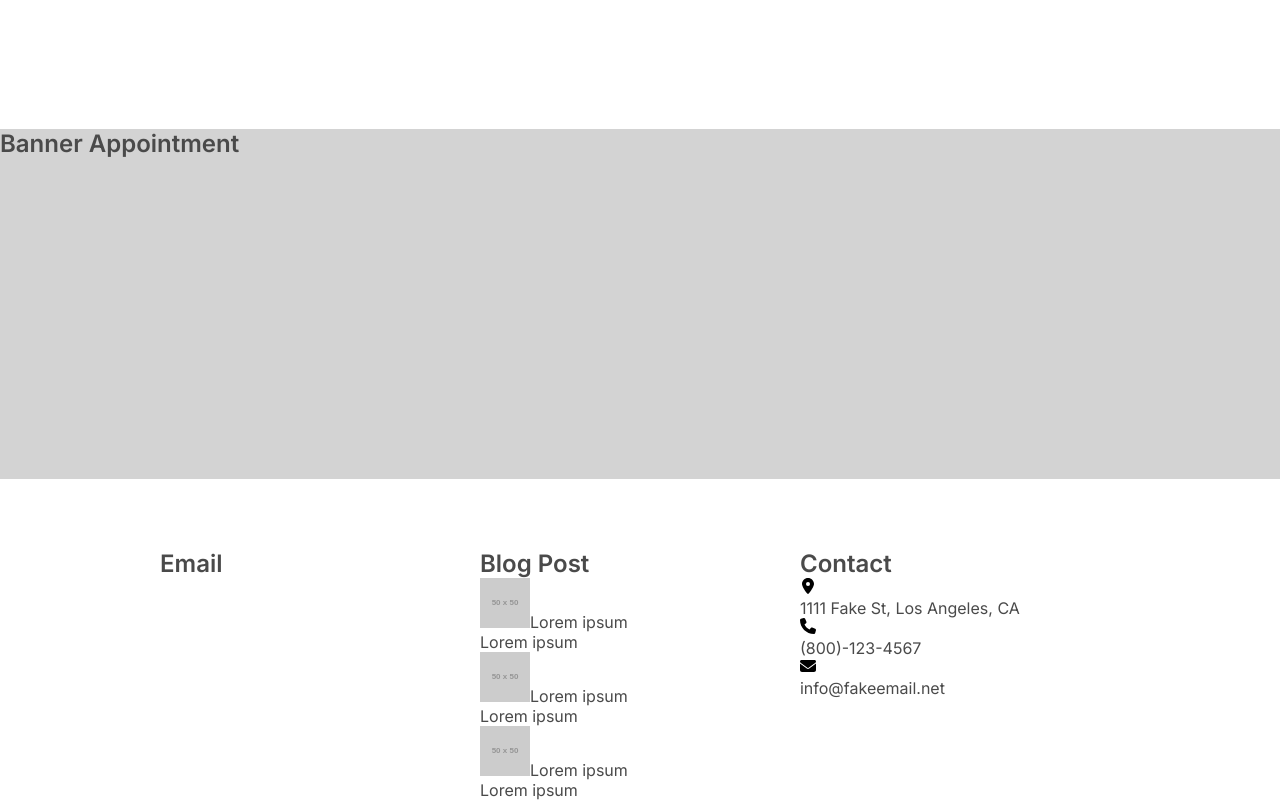
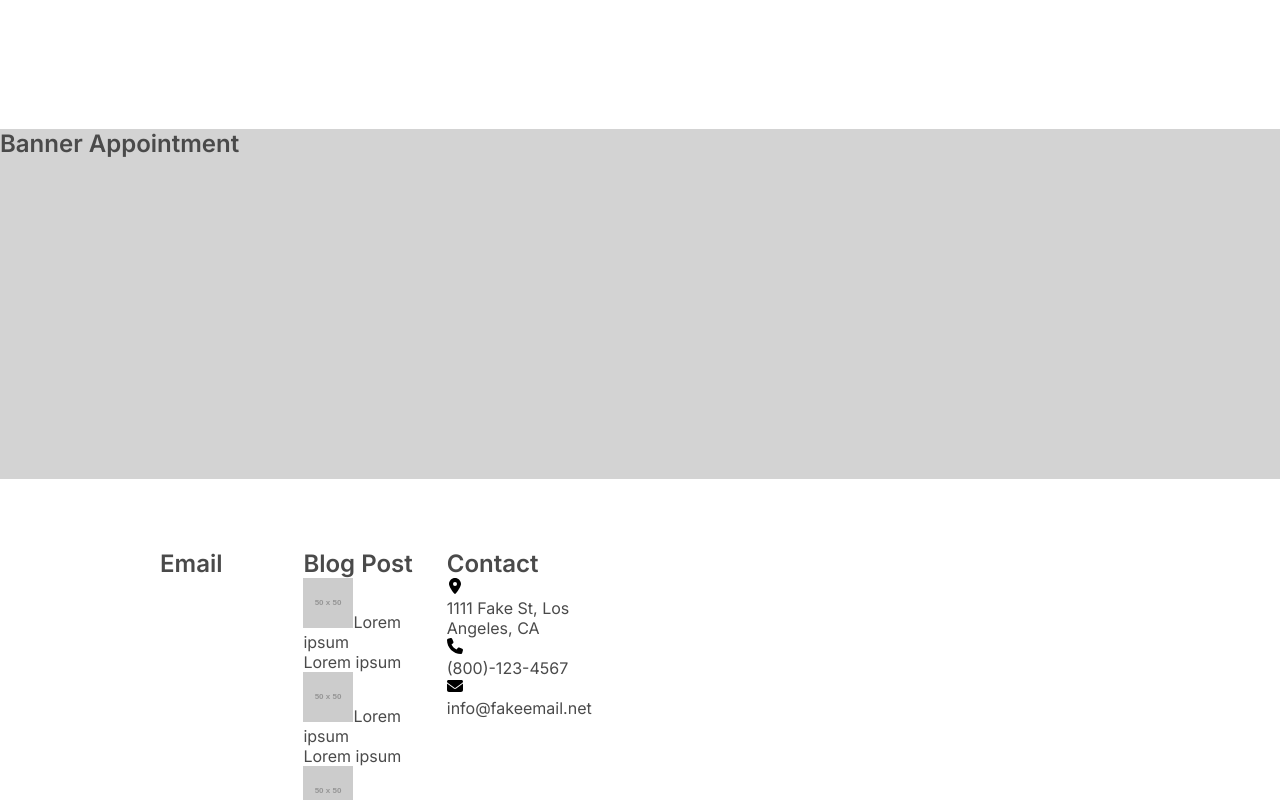
Before and after one commit to nmr15/appointment-front, a React (Vite) app: page / in a window 1280 px wide. Shown: the part 1739-2539 px from the top of the page. After the commit the page ends 2288 px from the top, so only its background shows below. Built offline with nearby package versions, Linux system fonts and the light colour scheme.

Commit message:
update footer

```diff
--- a/src/Components/Footer.scss
+++ b/src/Components/Footer.scss
@@ -0,0 +1,4 @@
+.footer
+{
+    position: fixed;
+}
```
